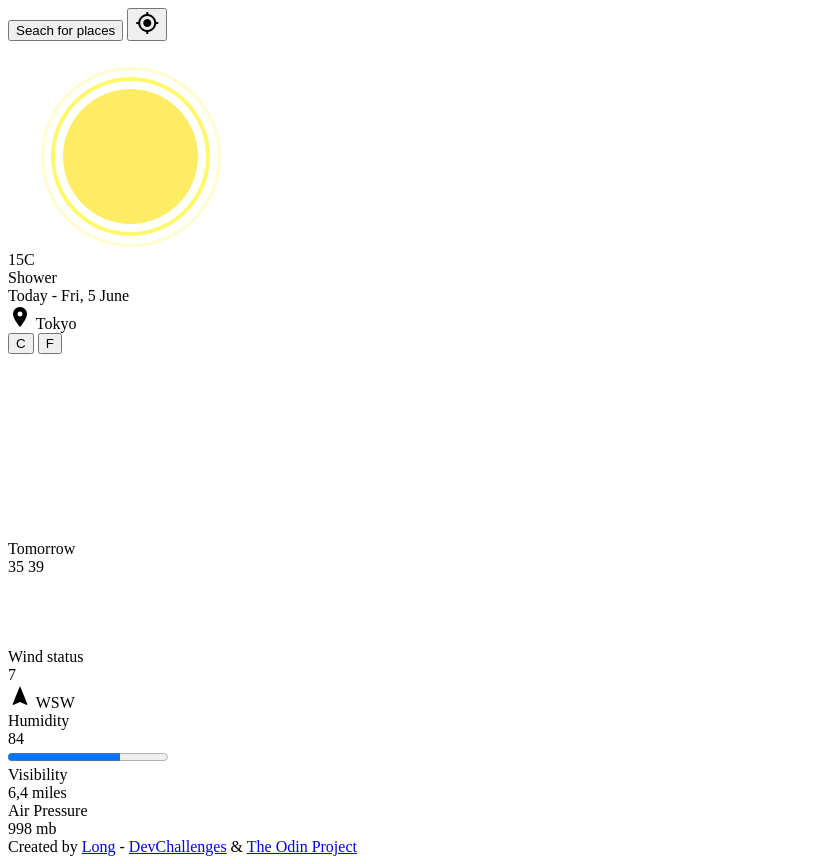
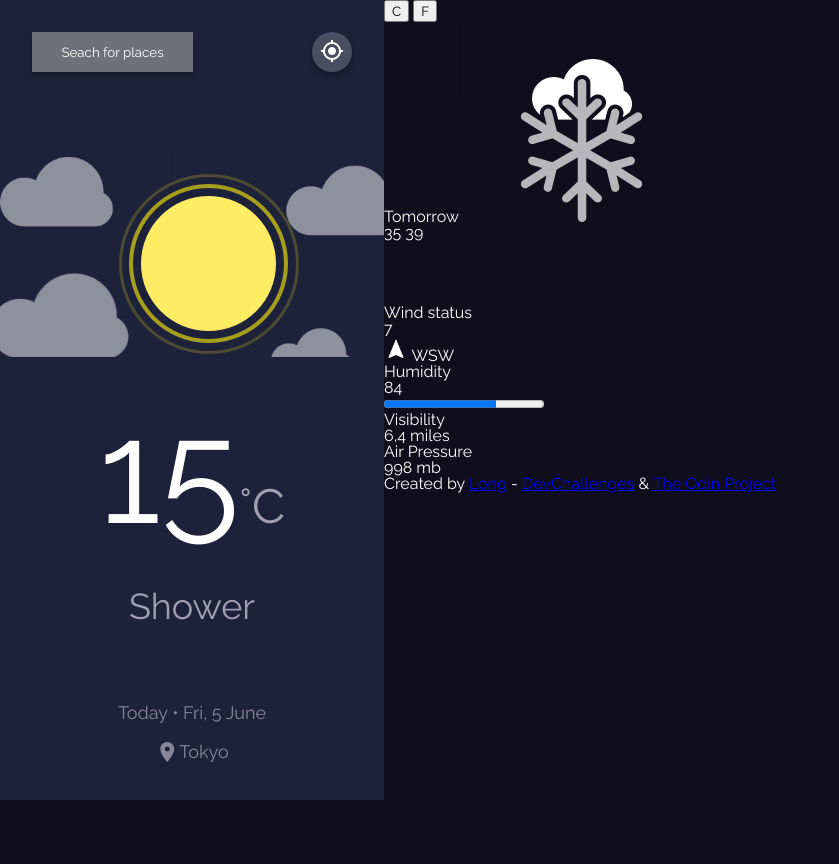
Before and after one commit to minhlong149/weather-app, a website: page src/template.html in a window 1280 px wide. Shown: the whole page, without its empty margins (0-839 px from the left). After the commit the page ends 800 px from the top, so only its background shows below. Drawn offline with nearby package versions, Linux system fonts and the light colour scheme; files that its build step writes are made by us from their sources; files whose address does not match are found by name.

Commit message:
Add CSS for sidebar

```diff
--- /dev/null
+++ b/src/scss/_color.scss
@@ -0,0 +1,8 @@
+body {
+  color: #fff;
+  background-color: #100E1D;
+}
+
+.sidebar {
+  background-color: #1E213A;
+}
--- /dev/null
+++ b/src/scss/_sidebar.scss
@@ -0,0 +1,112 @@
+.sidebar {
+  display: flex;
+  flex-direction: column;
+  justify-content: space-between;
+
+  max-width: 30vw;
+  // padding: 2em;
+
+  &__location {
+    display: flex;
+    justify-content: space-between;
+    margin: 2em;
+  }
+
+  &__today {
+    flex-grow: 1;
+
+    display: flex;
+    flex-direction: column;
+    justify-content: space-evenly;
+
+    align-items: center;
+  }
+
+  &__info {
+    color: #88869d;
+    font-size: 18px;
+    text-align: center;
+    margin: 2em;
+
+  }
+}
+
+.location {
+  &__btn {
+    color: #fff;
+    border: none;
+
+    &:hover {
+      cursor: pointer;
+    }
+
+    &--search {
+      width: 161px;
+      height: 40px;
+
+      background: #6e707a;
+      box-shadow: 0px 4px 4px rgba(0, 0, 0, 0.25);
+    }
+
+    &--crosshair {
+      width: 40px;
+      height: 40px;
+
+      background: rgba(255, 255, 255, 0.2);
+      box-shadow: 0px 4px 4px rgba(0, 0, 0, 0.25);
+      border-radius: 50%;
+    }
+  }
+}
+
+.today {
+  &__icon {
+    text-align: center;
+    width: 100%;
+    position: relative;
+
+    &::before {
+      content: "";
+      background: no-repeat center/120%
+        url("../../src/asset/Cloud-background.png");
+      position: absolute;
+      left: 0;
+      width: 100%;
+      height: 100%;
+      opacity: 0.5;
+    }
+
+    > img {
+      max-width: 100%;
+      max-height: 100%;
+    }
+  }
+
+  &__temp {
+    font-size: 144px;
+
+    &::after {
+      content: "°C";
+      font-size: 48px;
+      color: #a09fb1;
+    }
+  }
+
+  &__cond {
+    font-size: 36px;
+    color: #A09FB1;
+  }
+}
+
+.info {
+  color: #88869d;
+  font-size: 18px;
+  text-align: center;
+
+  &__name {
+    display: flex;
+    justify-content: center;
+    align-items: center;
+    margin-top: 1em;
+  }
+}
--- /dev/null
+++ b/src/scss/_typo.scss
@@ -0,0 +1,6 @@
+@import url('https://fonts.googleapis.com/css2?family=Raleway');
+@import url('https://fonts.googleapis.com/icon?family=Material+Icons');
+
+body, * {
+  font-family: 'Raleway', sans-serif;
+}
--- a/src/scss/style.scss
+++ b/src/scss/style.scss
@@ -1 +1,14 @@
 @forward "./reset";
+@forward "./color";
+@forward "./typo";
+
+@forward "./sidebar";
+
+body {
+  height: 100vh;
+  display: flex;
+
+  > * {
+    flex-grow: 1;
+  }
+}
--- a/src/template.html
+++ b/src/template.html
@@ -5,14 +5,12 @@
     <meta http-equiv="X-UA-Compatible" content="IE=edge" />
     <meta name="viewport" content="width=device-width, initial-scale=1.0" />
     <title>Weather</title>
-    <link
-      href="https://fonts.googleapis.com/icon?family=Material+Icons"
-      rel="stylesheet"
-    />
+    <link rel="stylesheet" href="../dist/css/style.css" />
   </head>
+
   <body>
-    <div class="side-bar">
-      <div class="side-bar__location location">
+    <div class="sidebar">
+      <div class="sidebar__location location">
         <button class="location__btn location__btn--search">
           Seach for places
         </button>
@@ -21,16 +19,20 @@
         </button>
       </div>
 
-      <div class="side-bar__today today">
-        <img src="./asset/Clear.png" alt="" class="today__icon" />
-        <div class="today__temp">15C</div>
+      <div class="sidebar__today today">
+        <div class="today__icon">
+          <img src="./asset/Clear.png" alt=""/>
+        </div>
+        <div class="today__temp">15</div>
         <div class="today__cond">Shower</div>
       </div>
 
-      <div class="side-bar__info">
-        <div class="info__date">Today - Fri, 5 June</div>
-        <span class="material-icons">location_on</span>
-        <span class="info__name">Tokyo</span>
+      <div class="sidebar__info info">
+        <div class="info__date">Today • Fri, 5 June</div>
+        <div class="info__name">
+          <span class="material-icons">location_on</span>
+          <span class="info__name--city">Tokyo</span>
+        </div>
       </div>
     </div>
 
@@ -114,7 +116,7 @@
 
         <div class="highlight__air">
           <div class="highlight--title">Air Pressure</div>
-          <div class="highlight--value">998 mb </div>
+          <div class="highlight--value">998 mb</div>
         </div>
       </div>
 
```
